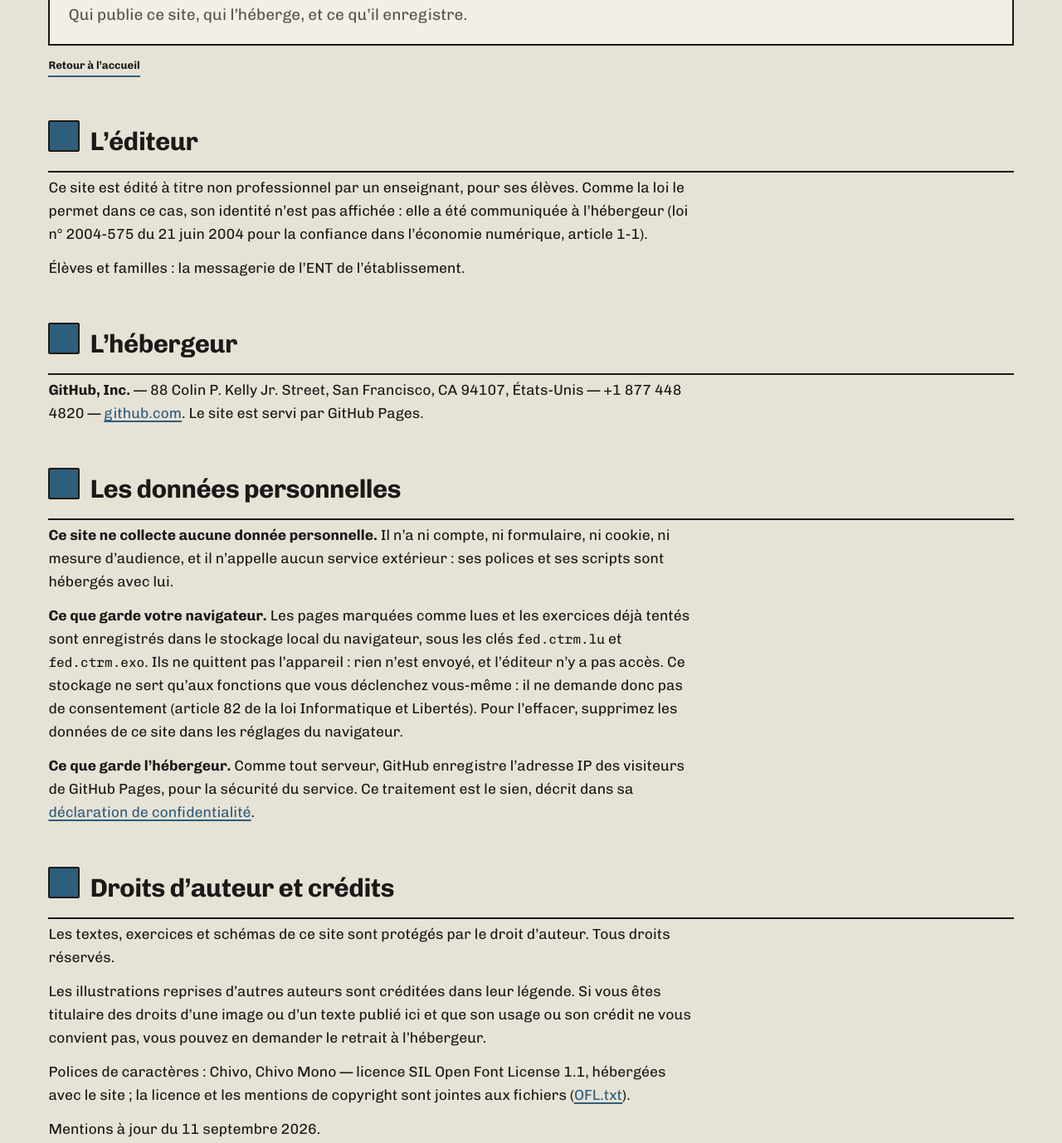
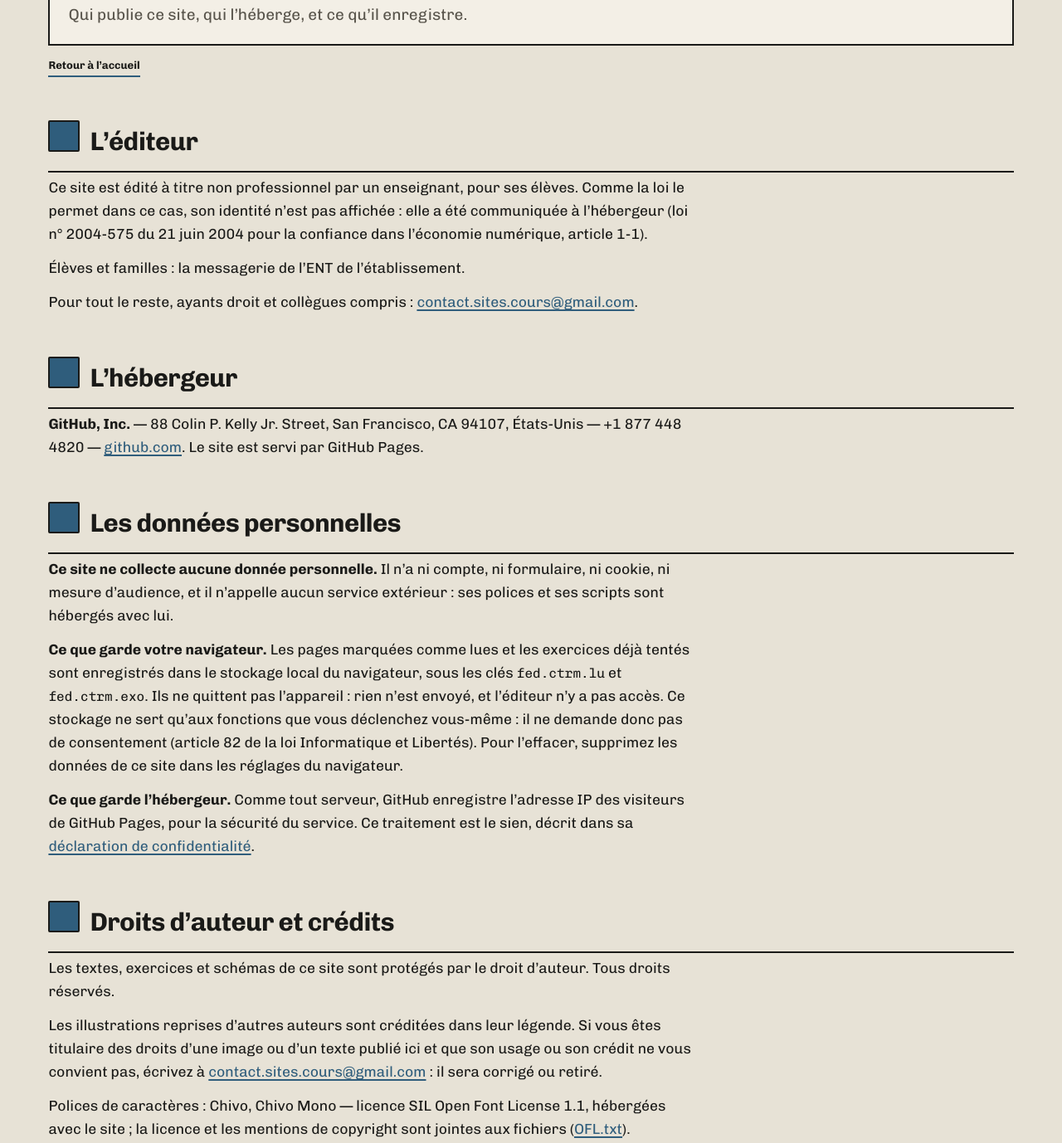
Before and after one commit to maximeforneris/ctrm, a plain HTML site: page mentions-legales.html in a window 1280 px wide. Shown: the part 167-1545 px from the top of the page at 83% size. Drawn offline with Linux system fonts and the light colour scheme.

Commit message:
Site de classe - mise a jour

```diff
--- a/mentions-legales.html
+++ b/mentions-legales.html
@@ -15,10 +15,10 @@
   <p class="accroche">Qui publie ce site, qui l’héberge, et ce qu’il enregistre.</p>
 </header>
 <div class="barre-site"><a class="accueil" href="index.html">Retour à l’accueil</a></div>
-<section class="espace mentions"><h2>L’éditeur</h2><p>Ce site est édité à titre non professionnel par un enseignant, pour ses élèves. Comme la loi le permet dans ce cas, son identité n’est pas affichée : elle a été communiquée à l’hébergeur (loi n° 2004-575 du 21 juin 2004 pour la confiance dans l’économie numérique, article 1-1).</p><p>Élèves et familles : la messagerie de l’ENT de l’établissement.</p></section>
+<section class="espace mentions"><h2>L’éditeur</h2><p>Ce site est édité à titre non professionnel par un enseignant, pour ses élèves. Comme la loi le permet dans ce cas, son identité n’est pas affichée : elle a été communiquée à l’hébergeur (loi n° 2004-575 du 21 juin 2004 pour la confiance dans l’économie numérique, article 1-1).</p><p>Élèves et familles : la messagerie de l’ENT de l’établissement.</p><p>Pour tout le reste, ayants droit et collègues compris : <a href="mailto:contact.sites.cours@gmail.com">contact.sites.cours@gmail.com</a>.</p></section>
 <section class="espace mentions"><h2>L’hébergeur</h2><p><b>GitHub, Inc.</b> — 88 Colin P. Kelly Jr. Street, San Francisco, CA 94107, États-Unis — +1 877 448 4820 — <a href="https://github.com">github.com</a>. Le site est servi par GitHub Pages.</p></section>
 <section class="espace mentions"><h2>Les données personnelles</h2><p><b>Ce site ne collecte aucune donnée personnelle.</b> Il n’a ni compte, ni formulaire, ni cookie, ni mesure d’audience, et il n’appelle aucun service extérieur : ses polices et ses scripts sont hébergés avec lui.</p><p><b>Ce que garde votre navigateur.</b> Les pages marquées comme lues et les exercices déjà tentés sont enregistrés dans le stockage local du navigateur, sous les clés <code>fed.ctrm.lu</code> et <code>fed.ctrm.exo</code>. Ils ne quittent pas l’appareil : rien n’est envoyé, et l’éditeur n’y a pas accès. Ce stockage ne sert qu’aux fonctions que vous déclenchez vous-même : il ne demande donc pas de consentement (article 82 de la loi Informatique et Libertés). Pour l’effacer, supprimez les données de ce site dans les réglages du navigateur.</p><p><b>Ce que garde l’hébergeur.</b> Comme tout serveur, GitHub enregistre l’adresse IP des visiteurs de GitHub Pages, pour la sécurité du service. Ce traitement est le sien, décrit dans sa <a href="https://docs.github.com/fr/site-policy/privacy-policies/github-general-privacy-statement">déclaration de confidentialité</a>.</p></section>
-<section class="espace mentions"><h2>Droits d’auteur et crédits</h2><p>Les textes, exercices et schémas de ce site sont protégés par le droit d’auteur. Tous droits réservés.</p><p>Les illustrations reprises d’autres auteurs sont créditées dans leur légende. Si vous êtes titulaire des droits d’une image ou d’un texte publié ici et que son usage ou son crédit ne vous convient pas, vous pouvez en demander le retrait à l’hébergeur.</p><p>Polices de caractères : Chivo, Chivo Mono — licence SIL Open Font License 1.1, hébergées avec le site ; la licence et les mentions de copyright sont jointes aux fichiers (<a href="assets/polices/OFL.txt">OFL.txt</a>).</p></section>
+<section class="espace mentions"><h2>Droits d’auteur et crédits</h2><p>Les textes, exercices et schémas de ce site sont protégés par le droit d’auteur. Tous droits réservés.</p><p>Les illustrations reprises d’autres auteurs sont créditées dans leur légende. Si vous êtes titulaire des droits d’une image ou d’un texte publié ici et que son usage ou son crédit ne vous convient pas, écrivez à <a href="mailto:contact.sites.cours@gmail.com">contact.sites.cours@gmail.com</a> : il sera corrigé ou retiré.</p><p>Polices de caractères : Chivo, Chivo Mono — licence SIL Open Font License 1.1, hébergées avec le site ; la licence et les mentions de copyright sont jointes aux fichiers (<a href="assets/polices/OFL.txt">OFL.txt</a>).</p></section>
 <p class="maj">Mentions à jour du 11 septembre 2026.</p>
 <p class="pied-site">Ce site rappelle la méthode. Il ne donne aucun corrigé, et rien n'y est noté. · <a class="mentions" href="mentions-legales.html">Mentions légales</a></p>
 </div>
```
